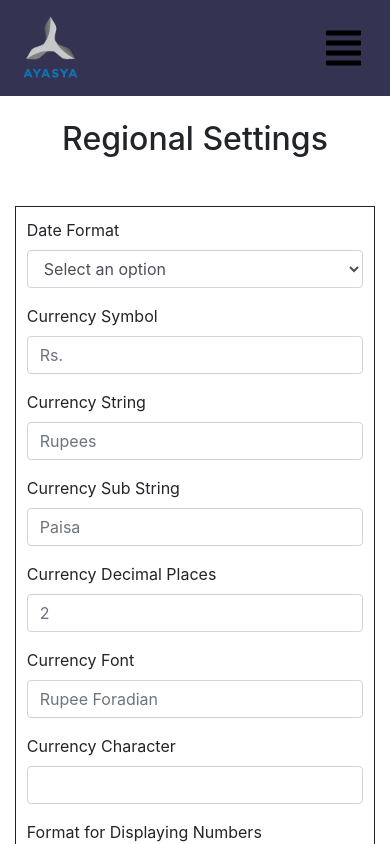
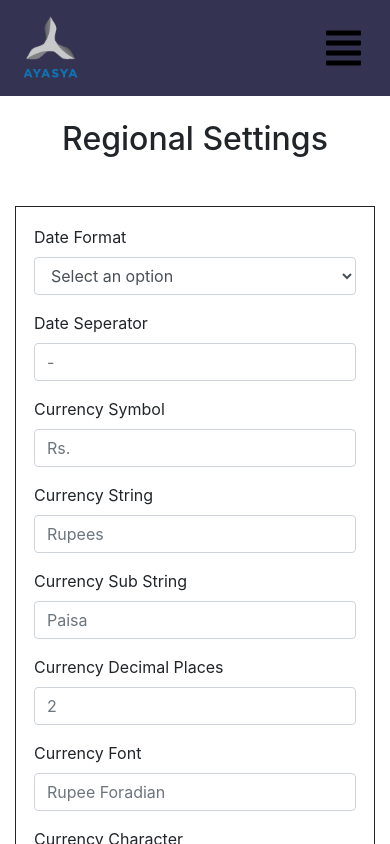
Before and after one commit to dsaurabhkumar/GST-Ayasya-Project, a React (Create React App) app: page /regional-settings in a window 390 px wide. Shown: the top 844 px of the page. Built offline with nearby package versions, Linux system fonts and the light colour scheme.

Commit message:
Date seperator input field added

```diff
--- a/src/containers/reginal-settings/RegionalSettings.css
+++ b/src/containers/reginal-settings/RegionalSettings.css
@@ -9,4 +9,7 @@
     .quitBtn {
         padding: 0;
     }
+    .reginalForm {
+        padding: 5%;
+    }
 }
--- a/src/containers/reginal-settings/RegionalSettings.js
+++ b/src/containers/reginal-settings/RegionalSettings.js
@@ -21,6 +21,13 @@
                         "DD-MM-YYYY",
                         "MM-DD-YYYY"
                     ]
+                },
+                {
+                    label: "Date Seperator",
+                    type: "text",
+                    name: "dateSeperator",
+                    id: "dateSeperator",
+                    placeholder: "-",
                 },
                 {
                     label: "Currency Symbol",
```
